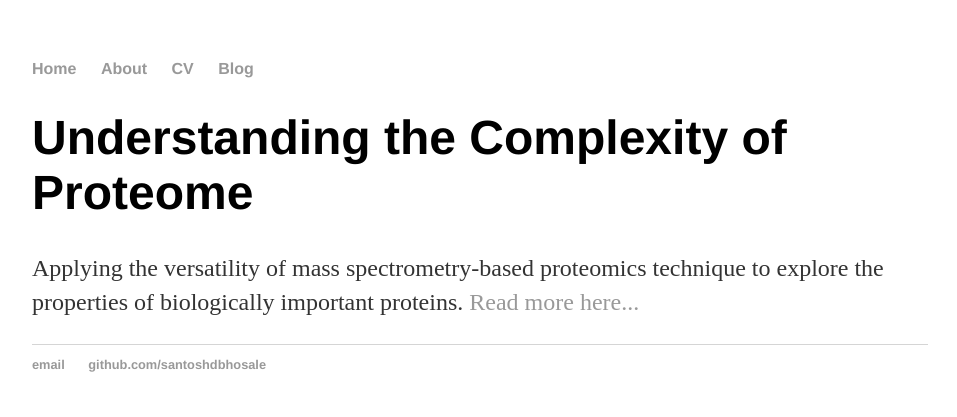
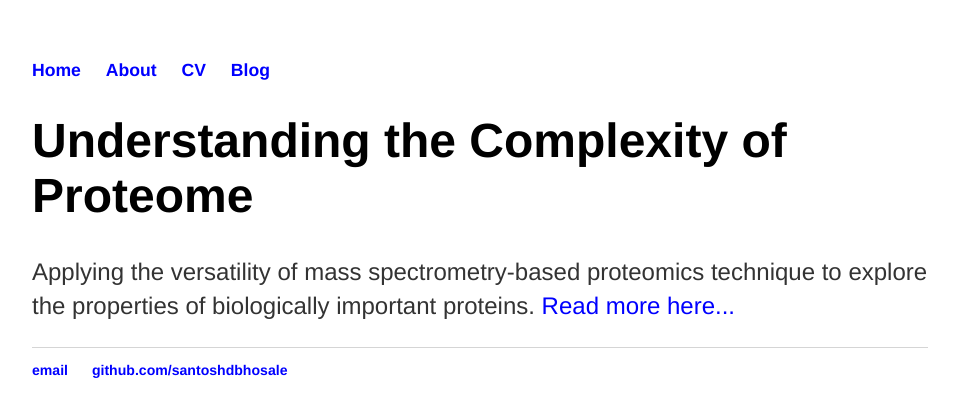
Before and after one commit to santoshdbhosale/santoshdbhosale.github.io, a Jekyll site: the page index.html, which Jekyll copies as it is, in a window 1280 px wide. Shown: the top 417 px of the page, without its empty margins (160-1117 px from the left). Built offline with Jekyll 4.4.1, drawn with Linux system fonts in a browser that asks for light colours.

Commit message:
Update main.css

```diff
--- a/css/main.css
+++ b/css/main.css
@@ -1,4 +1,5 @@
 body {
+    font-family:'Helvetica', 'Arial', 'Sans-Serif';
     margin: 60px auto;
     width: 70%;
 }
@@ -14,7 +15,7 @@ nav ul li, footer ul li {
 }
 a {
     text-decoration: none;
-    color: #999;
+    color: #0000FF;
 }
 a:hover {
     text-decoration: underline;
@@ -23,6 +24,39 @@ h1 {
     font-size: 3em;
     font-family:'Helvetica', 'Arial', 'Sans-Serif';
 }
+
+blockquote {
+	font-size: 1.1em;
+	font-style: italic;
+	line-height: 1.2em;
+	color: #808080;
+}
+
+blockquote p {
+	font-size: 1.1em;
+	font-style: italic;
+	line-height: 1.2em;
+	color: #808080;
+}
+
+code {
+	font-size: 1.3em;
+	line-height: 1.2em;
+	color: #808080;
+}
+
+ul, ol {
+	font-size: 1.1em;
+	line-height: 1.2em;
+	color: #808080;
+}
+
+table {
+	font-size: 1.1em;
+	line-height: 1.1em;
+	color: #808080;
+}
+
 p {
     font-size: 1.5em;
     line-height: 1.4em;
```
